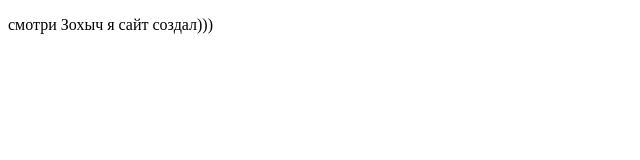
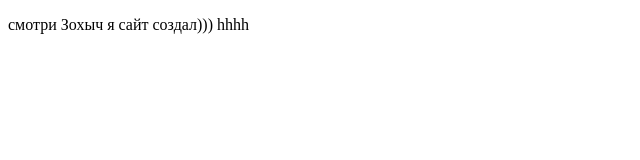
Before and after one commit to Muhammadali1609/mgh_0.1, a plain HTML site: page site/index.html in a window 1280 px wide. Shown: the full height of the page, 0-640 px from the left. Drawn offline with Linux system fonts and the light colour scheme.

Commit message:
small add

```diff
--- a/site/index.html
+++ b/site/index.html
@@ -6,6 +6,6 @@
   <title>Samarqand#</title>
 </head>
 <body>
-  <p>смотри Зохыч я сайт создал)))</p>
+  <p>смотри Зохыч я сайт создал))) hhhh</p>
 </body>
 </html>
```
